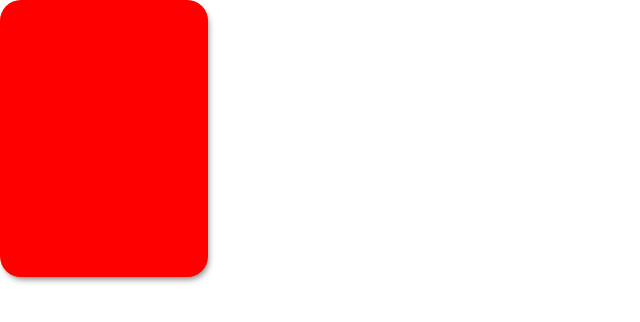
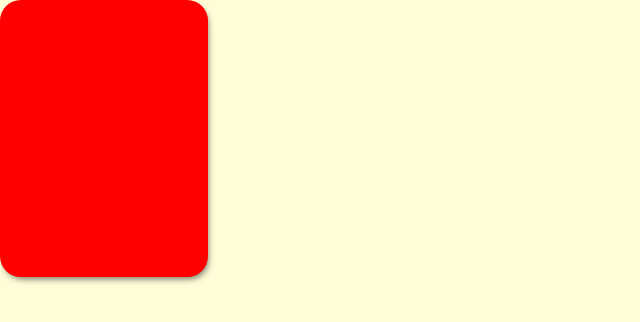
Before and after one commit to ibrahimtaib/quiz-website, a Next.js app in the folder src/: page / in a window 1280 px wide. Shown: the top 322 px of the page, without its empty margins (0-640 px from the left). Built offline with nearby package versions, Linux system fonts and the light colour scheme.

Commit message:
adding lato global font

```diff
--- a/src/app/global.css
+++ b/src/app/global.css
@@ -1,3 +1,4 @@
+@import url('https://fonts.googleapis.com/css2?family=Lato:wght@400;700;900&display=swap');
 :root {
   --box-shadow: 2px 4px 6px -2px rgba(32, 32, 32, 0.6);
   --box-shadow-color: rgba(32, 32, 32, 0.6);
@@ -16,9 +17,11 @@
   padding: 0;
   margin: 0;
 }
-
-html,
+html {
+  text-rendering: optimizeLegibility;
+}
 body {
+  /* TODO problem with zoom when using this */
   height: 100vh;
   width: 100vw;
   max-width: 100%;
@@ -27,6 +30,7 @@
 }
 
 body {
+  background-color: #fffdd7;
 }
 
 a {
```
